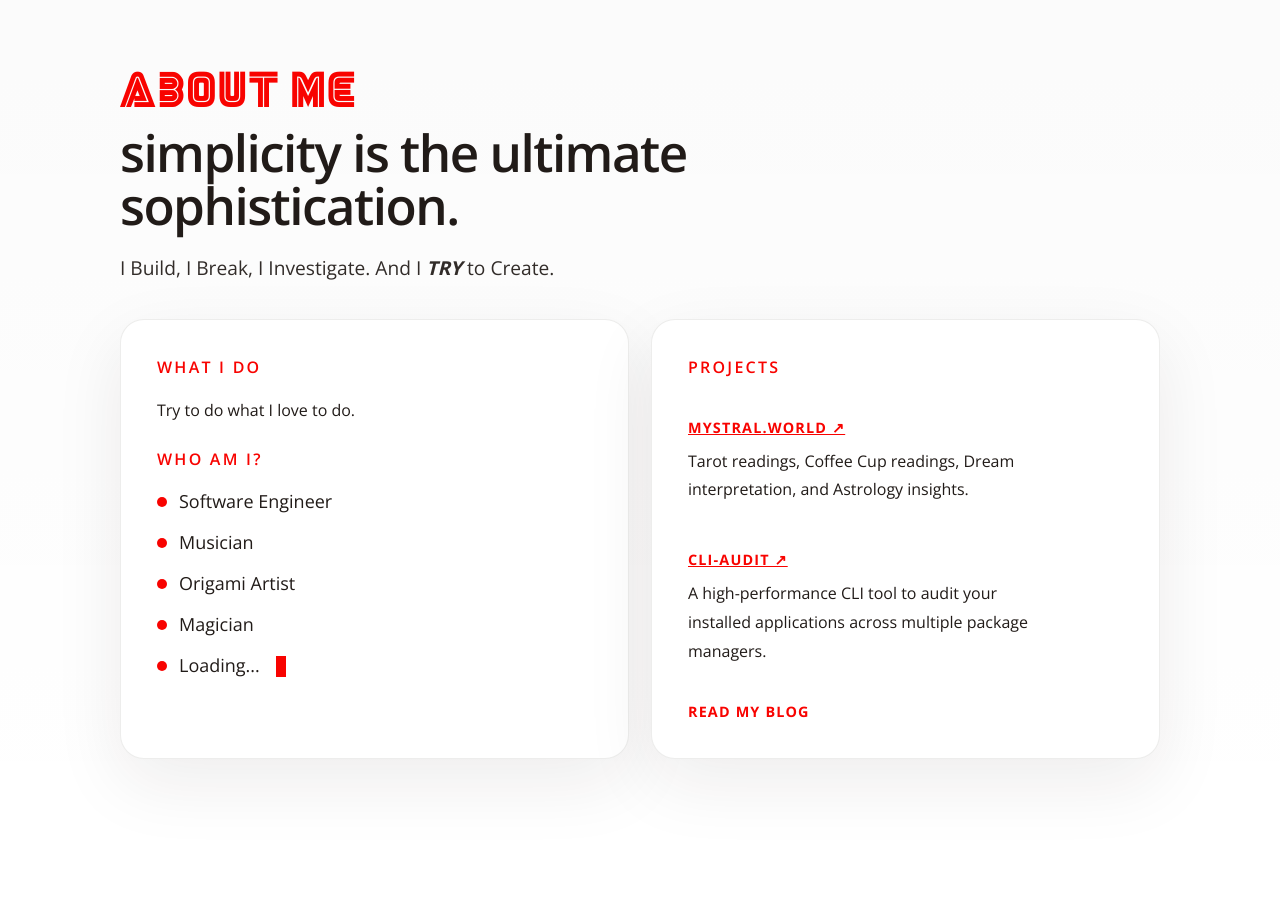
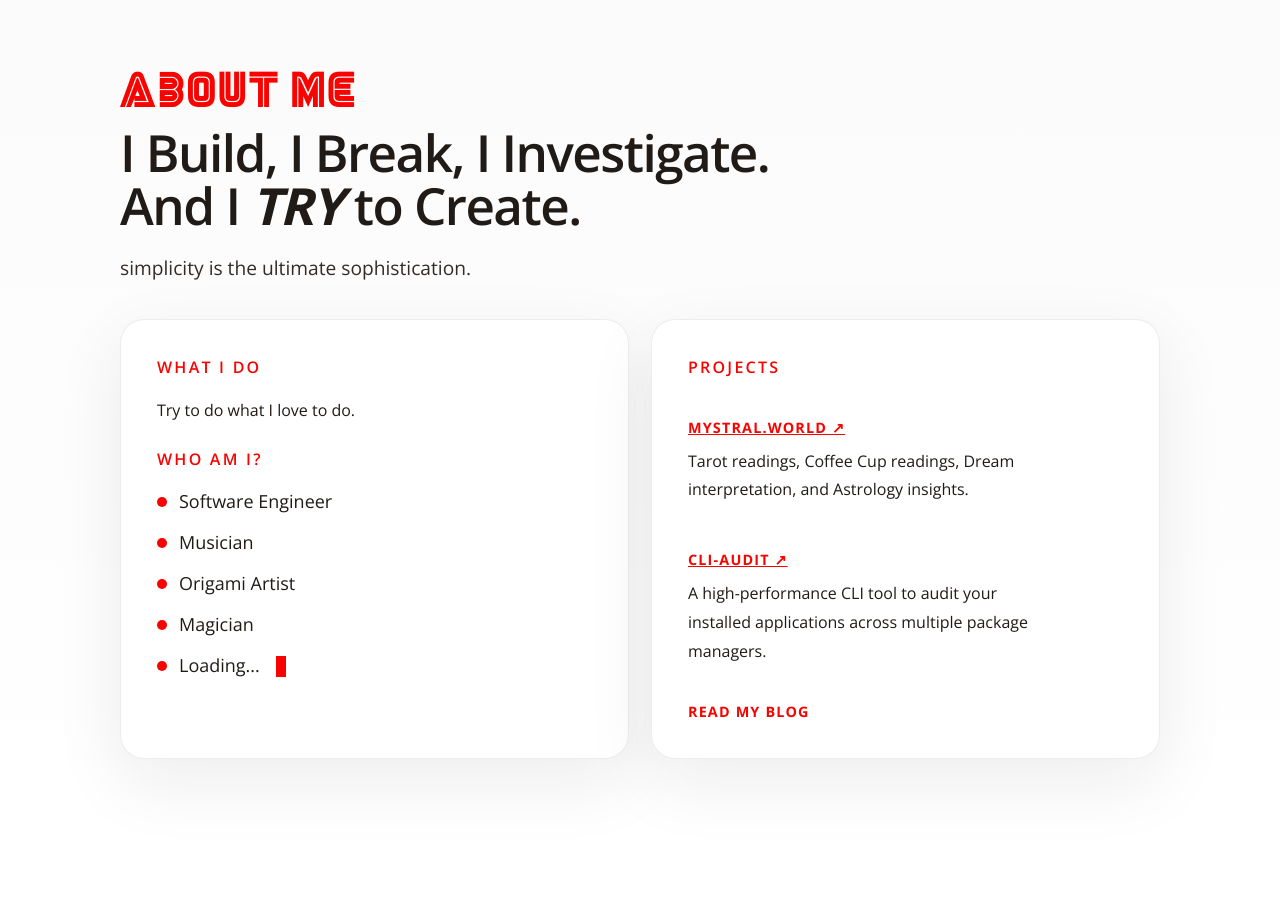
Before and after one commit to brtkrclr/brtkrclr.github.io, an Astro site: page / in a window 1280 px wide. Shown: the part 1000-1901 px from the top of the page. Built offline with nearby package versions, Linux system fonts and the light colour scheme; Astro itself is replaced by a stand-in of ours.

Commit message:
Update about section text in index.astro

```diff
--- a/src/pages/index.astro
+++ b/src/pages/index.astro
@@ -33,9 +33,9 @@ const terminalText = 'hello friend, if you want to reach me you know where to fi
       <div class="about-shell">
         <div class="section-heading">
           <p class="section-kicker">about me</p>
-          <h2>simplicity is the ultimate sophistication.</h2>
+          <h2>I Build, I Break, I Investigate. And I <strong><em>TRY</em></strong> to Create.</h2>
           <p class="about-summary">
-            I Build, I Break, I Investigate. And I <strong><em>TRY</em></strong> to Create.
+            simplicity is the ultimate sophistication.
           </p>
         </div>
 
```
